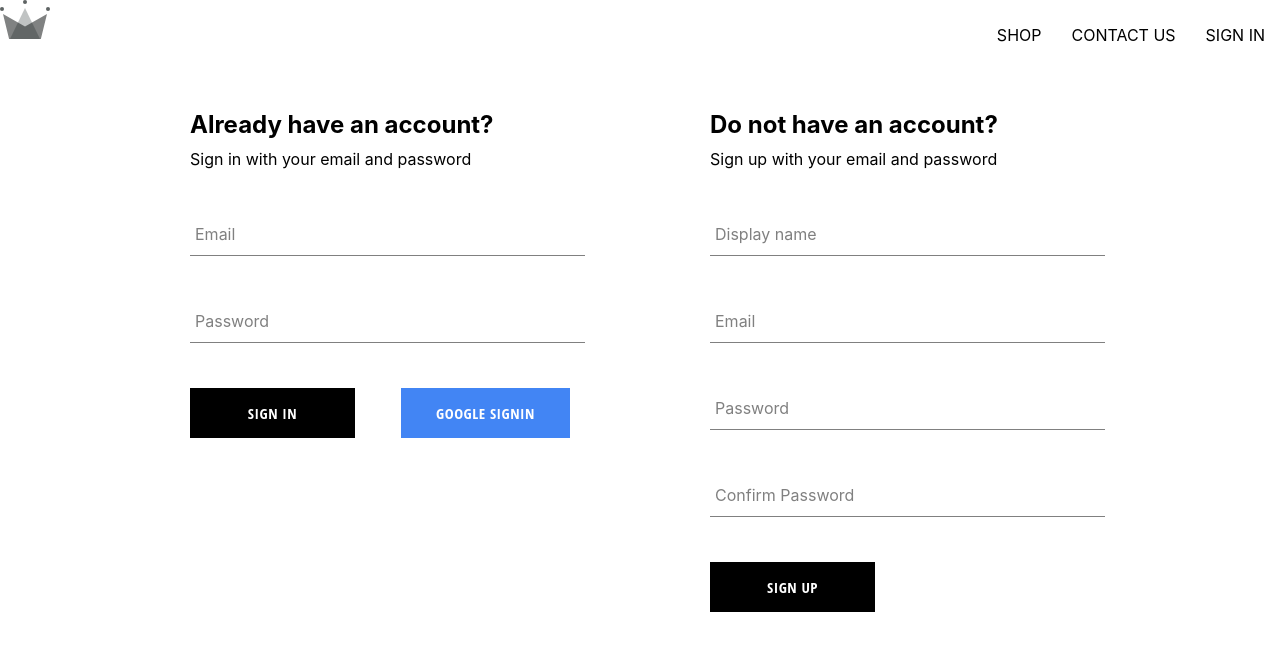
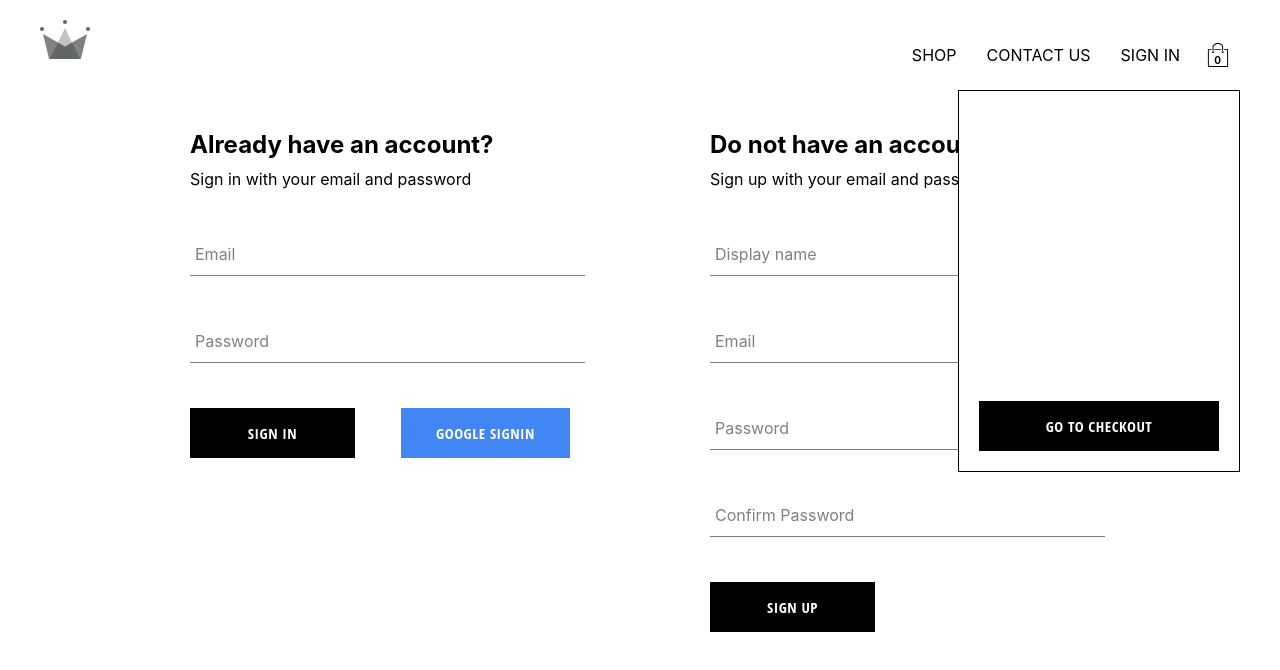
Before and after one commit to jendang/j-shopping, a React (Create React App) app: page /auth in a window 1280 px wide. Shown: the top 670 px of the page. Built offline with nearby package versions, Linux system fonts and the light colour scheme; no server answers.

Commit message:
add cart icon and drop down

```diff
--- /dev/null
+++ b/src/components/cart-dropdown/cart-dropdown.component.jsx
@@ -0,0 +1,13 @@
+import "./cart-dropdown.styles.scss"
+import Button from "../button/button.component"
+
+const CartDropdown = (props) => {
+
+    return (
+        <div className="cart-dropdown-container">
+            <div className="cart-items"></div>
+            <Button buttonType="">Go to checkout</Button>
+        </div>
+    );
+};
+export default CartDropdown;
--- /dev/null
+++ b/src/components/cart-dropdown/cart-dropdown.styles.scss
@@ -0,0 +1,29 @@
+.cart-dropdown-container {
+    position: absolute;
+    width: 240px;
+    height: 340px;
+    display: flex;
+    flex-direction: column;
+    padding: 20px;
+    border: 1px solid black;
+    background-color: white;
+    top: 90px;
+    right: 40px;
+    z-index: 5;
+
+    .empty-message {
+      font-size: 18px;
+      margin: 50px auto;
+    }
+
+    .cart-items {
+      height: 240px;
+      display: flex;
+      flex-direction: column;
+      overflow: scroll;
+    }
+
+    button {
+      margin-top: auto;
+    }
+  }
--- /dev/null
+++ b/src/components/cart-icon/cart-icon.component.jsx
@@ -0,0 +1,14 @@
+import "./cart-icon.styles.scss"
+import { ReactComponent as ShoppingIcon } from "../../assets/shopping-bag.svg"
+
+
+const CartIcon = () => {
+    return(
+        <div className="cart-icon-container">
+            <ShoppingIcon className="shopping-icon" />
+            <span className="item-count">0</span>
+        </div>
+    )
+}
+
+export default CartIcon;
--- /dev/null
+++ b/src/components/cart-icon/cart-icon.styles.scss
@@ -0,0 +1,21 @@
+.cart-icon-container {
+    width: 45px;
+    height: 45px;
+    position: relative;
+    display: flex;
+    align-items: center;
+    justify-content: center;
+    cursor: pointer;
+
+    .shopping-icon {
+      width: 24px;
+      height: 24px;
+    }
+
+    .item-count {
+      position: absolute;
+      font-size: 10px;
+      font-weight: bold;
+      bottom: 12px;
+    }
+  }
--- /dev/null
+++ b/src/components/product-card/product-card.component.jsx
@@ -0,0 +1,18 @@
+import "./product-card.styles.scss"
+import Button from "../button/button.component"
+
+const ProductCard = ({ product }) => {
+    const { name, price, imageUrl } = product;
+    return(
+        <div className="product-card-container">
+            <img src={imageUrl} alt={`${name}`}/>
+            <div className="footer">
+                <span className="name">{name}</span>
+                <span className="price">{price}</span>
+            </div>
+            <Button buttonType="inverted">Add to card</Button>
+        </div>
+    )
+}
+
+export default ProductCard;
--- /dev/null
+++ b/src/components/product-card/product-card.styles.scss
@@ -0,0 +1,51 @@
+.product-card-container {
+    width: 100%;
+    display: flex;
+    flex-direction: column;
+    height: 350px;
+    align-items: center;
+    position: relative;
+
+    img {
+      width: 100%;
+      height: 95%;
+      object-fit: cover;
+      margin-bottom: 5px;
+    }
+
+    button {
+      width: 80%;
+      opacity: 0.7;
+      position: absolute;
+      top: 255px;
+      display: none;
+    }
+
+    &:hover {
+      img {
+        opacity: 0.8;
+      }
+
+      button {
+        opacity: 0.85;
+        display: flex;
+      }
+    }
+
+    .footer {
+      width: 100%;
+      height: 5%;
+      display: flex;
+      justify-content: space-between;
+      font-size: 18px;
+
+      .name {
+        width: 90%;
+        margin-bottom: 15px;
+      }
+
+      .price {
+        width: 10%;
+      }
+    }
+  }
--- a/src/index.js
+++ b/src/index.js
@@ -1,6 +1,6 @@
 import React from 'react';
 import ReactDOM from 'react-dom/client';
-import './index.css';
+import './index.scss';
 import App from './App';
 import reportWebVitals from './reportWebVitals';
 import { BrowserRouter } from 'react-router-dom'
--- a/src/index.css
+++ b/src/index.scss
@@ -1,5 +1,6 @@
 body {
   margin: 0;
+  padding: 20px 40px;
   font-family: -apple-system, BlinkMacSystemFont, 'Segoe UI', 'Roboto', 'Oxygen',
     'Ubuntu', 'Cantarell', 'Fira Sans', 'Droid Sans', 'Helvetica Neue',
     sans-serif;
--- a/src/routes/navigation/Navigation.component.jsx
+++ b/src/routes/navigation/Navigation.component.jsx
@@ -4,6 +4,8 @@
 import "./Navigation.styles.scss"
 import { UserContext } from "../../context/user.context";
 import { signOutUser } from "../../utils/firebase/firebase.utils";
+import CartIcon from "../../components/cart-icon/cart-icon.component";
+import CartDropdown from "../../components/cart-dropdown/cart-dropdown.component";
 
 const Navigation = () => {
   //access currentUser who just signedIn or signedUp
@@ -23,14 +25,17 @@
               currentUser
               ?
               <div>
+                <span>{currentUser.displayName}</span>
                 <span className="nav-link" onClick={signOutUser}>SIGN OUT</span>
-                <span>{currentUser.displayName}</span>
               </div>
 
               :  <Link  className="nav-link" to="/auth">SIGN IN</Link>
             }
 
+            <CartIcon />
+
           </div>
+          <CartDropdown />
         </div>
         <Outlet />
       </Fragment>
--- a/src/routes/shop/shop.component.jsx
+++ b/src/routes/shop/shop.component.jsx
@@ -1,18 +1,16 @@
 import { useContext } from "react";
 import { ProductsContext } from "../../context/product.context";
+import ProductCard from "../../components/product-card/product-card.component";
+import "./shop.styles.scss"
 
 const Shop = () => {
     const { products } = useContext(ProductsContext);
 
     return(
-        <div >
-            {products.map(({ id, name }) => (
+        <div className="products-container">
+            {products.map((product) => (
+                <ProductCard key={product.id} product={product}/>
 
-                <div key={id}>
-
-                    <h1>{name}</h1>
-
-                </div>
             ))}
         </div>
     )
--- /dev/null
+++ b/src/routes/shop/shop.styles.scss
@@ -0,0 +1,6 @@
+.products-container{
+    display: grid;
+    grid-template-columns: repeat(4, 1fr);
+    column-gap: 10px;
+    row-gap: 50px;
+}
```
Also changed, not shown: src/assets/shopping-bag.svg (added).
